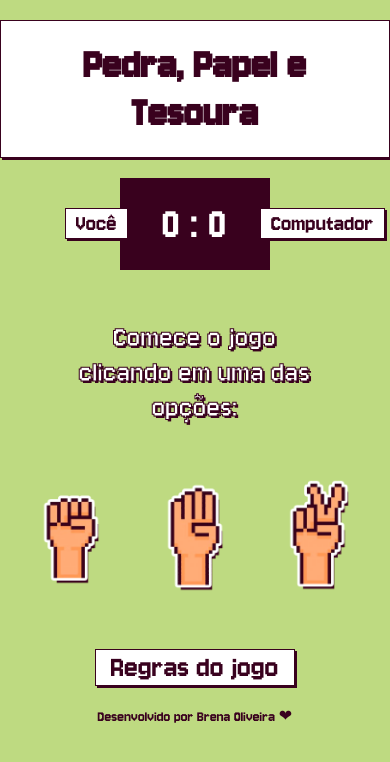
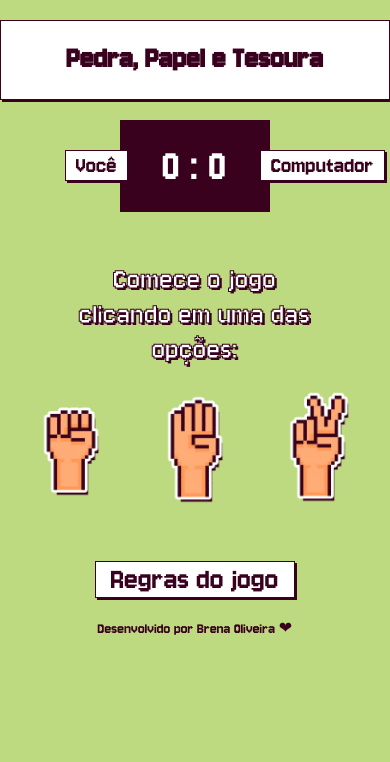
Before and after one commit to BrenaOlive/pedra-papel-tesoura, a plain HTML site: page index.html in a window 390 px wide. Drawn offline with Linux system fonts and the light colour scheme.

Commit message:
atualização mobile

```diff
--- a/style.css
+++ b/style.css
@@ -259,6 +259,7 @@ to { opacity: 1; }
   padding: 20px;
   margin: 20px auto;
   width: 100%;
+  height: 80px;
   max-width: 400px;
   box-sizing: border-box;
 }
@@ -266,9 +267,14 @@ to { opacity: 1; }
 header > h1 {
   font-family: Jersey;
   text-align: center;
-  font-size: 2.8rem;
+  font-size: 2rem;
   color: #39011e;
 }
+
+.escolha {
+  margin-top: -30px;
+}
+
 
 .resultado > p {
   font-size: 2rem;
```
